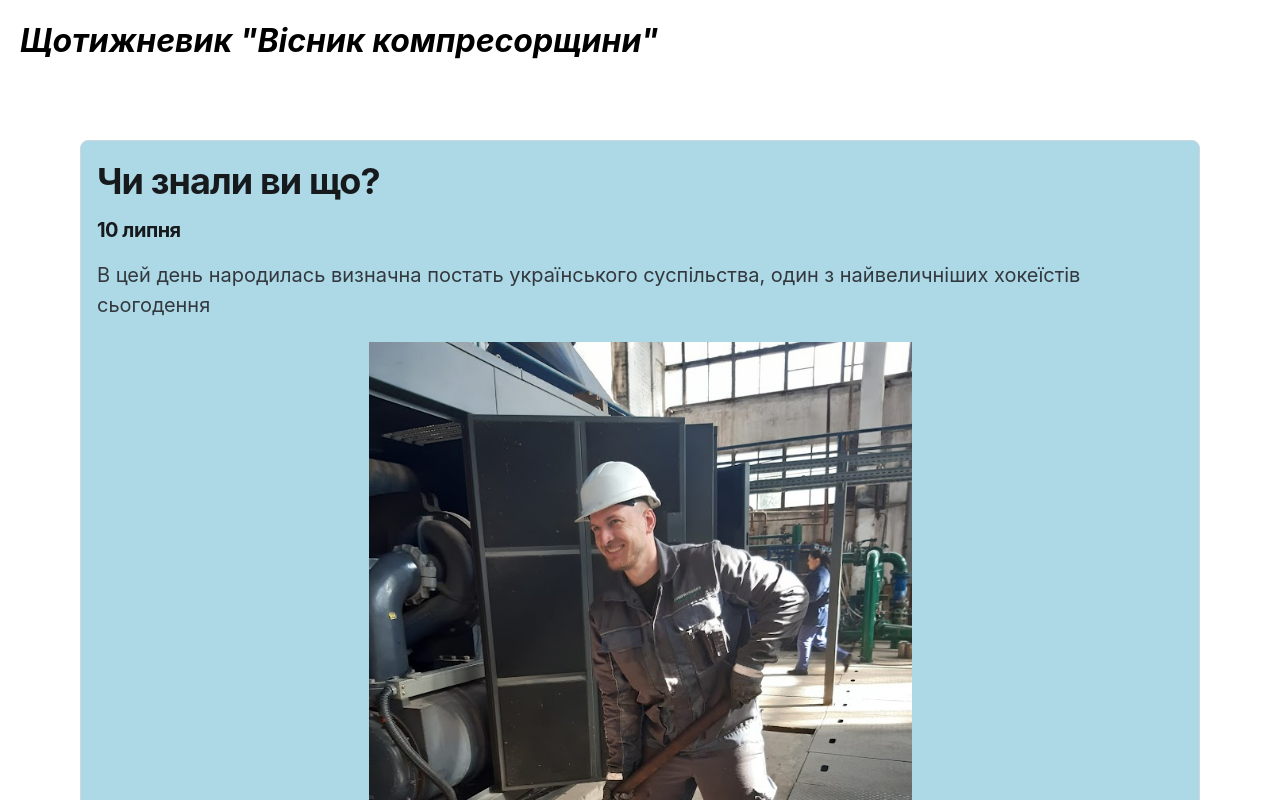
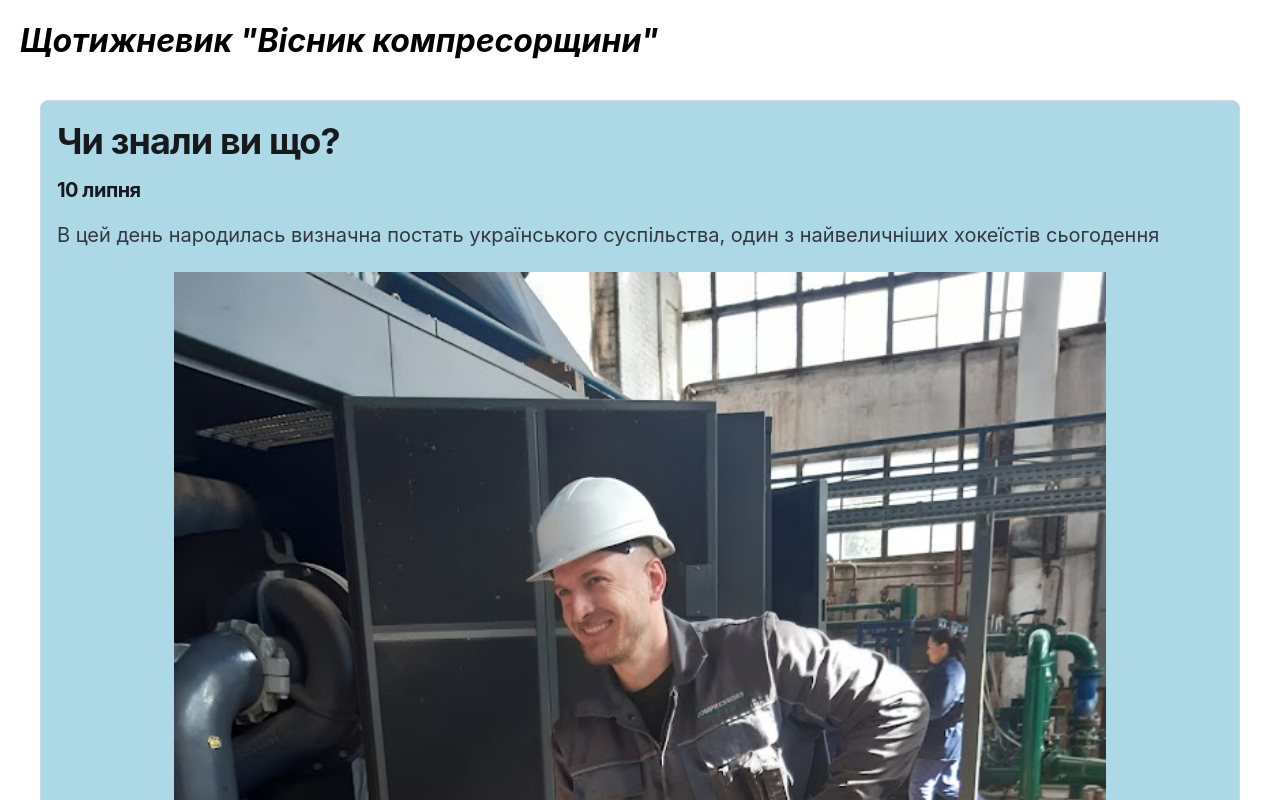
Before and after one commit to 4lxm4x/fuck-you, a React (Create React App) app: page / in a window 1280 px wide. Shown: the top 800 px of the page. Built offline with nearby package versions, Linux system fonts and the light colour scheme.

Commit message:
improvesd

```diff
--- a/src/components/MainCard.jsx
+++ b/src/components/MainCard.jsx
@@ -5,7 +5,7 @@ import Box from '@mui/system/Box';
 
 export default function MainCard() {
   return (
-    <Card variant="outlined" sx={{ margin: 10, backgroundColor: 'lightblue' }}>
+    <Card variant="outlined" sx={{ margin: 5, backgroundColor: 'lightblue' }}>
       <Typography level="h1">Чи знали ви що?</Typography>
       <Typography level="h2" fontSize="xl" sx={{ mb: 0.5 }}>
         10 липня
@@ -19,8 +19,7 @@ export default function MainCard() {
         {/* <AspectRatio> */}
         <img
           style={{
-            height: '50%',
-            width: '50%',
+            width: '80%',
             padding: '10px',
           }}
           src={require('../img/photo1.jpg')}
```
